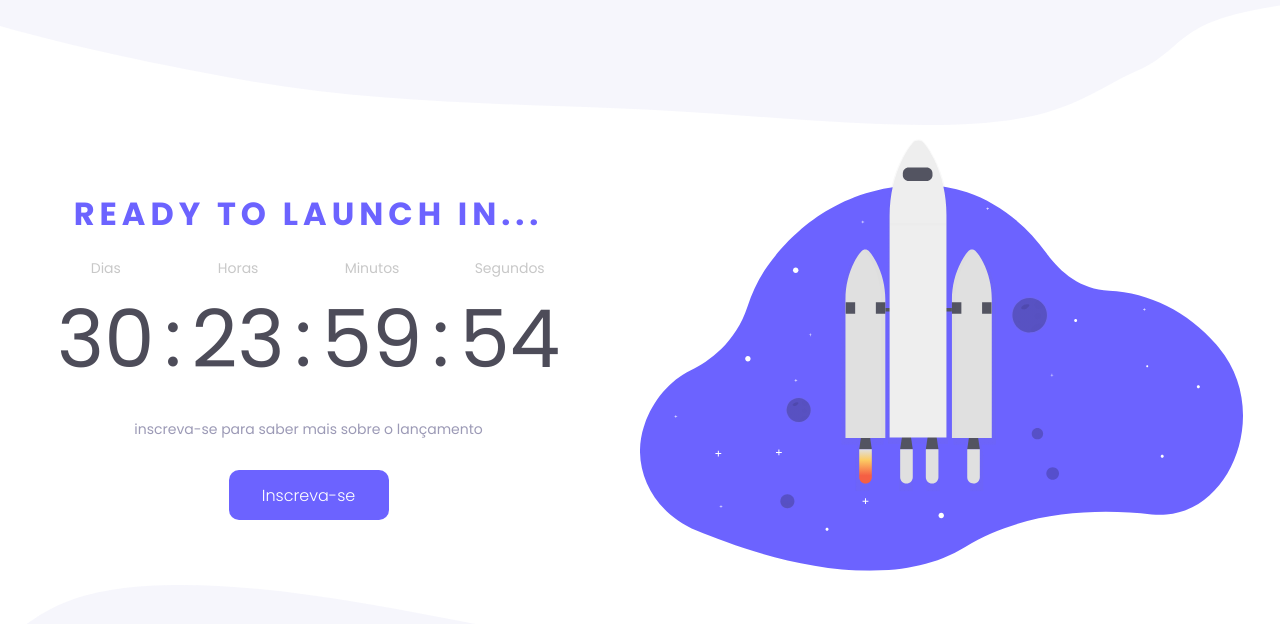
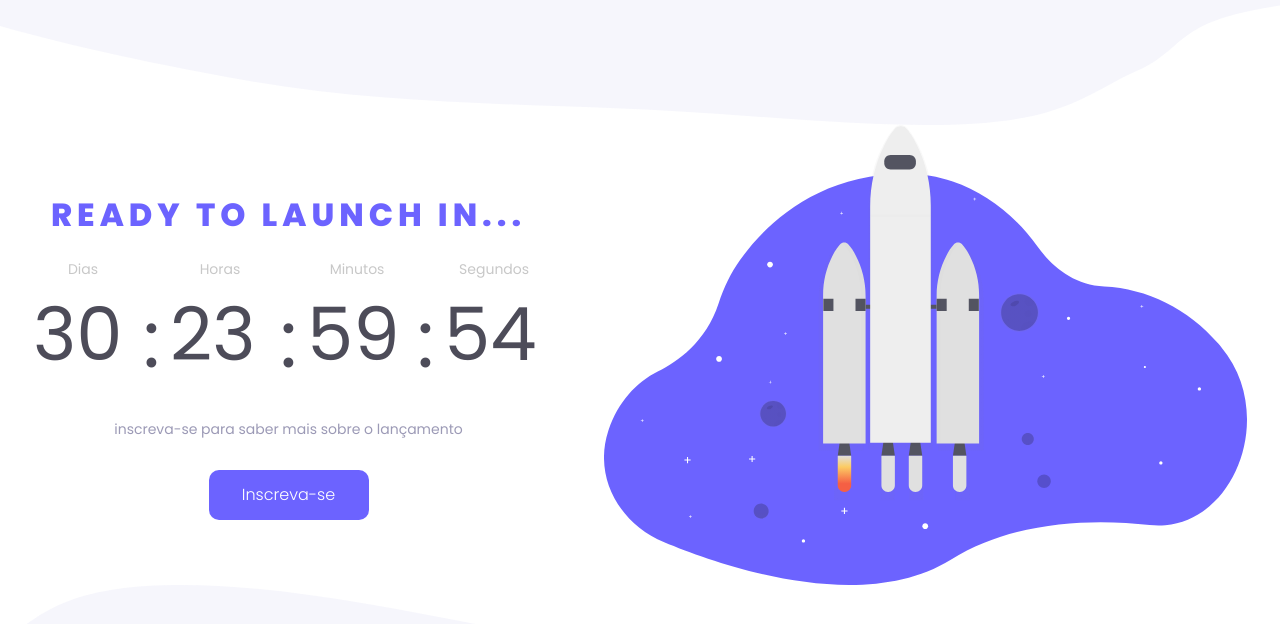
Before and after one commit to GabriellSSouza/desafio-countdown, a plain HTML site: page index.html in a window 1280 px wide. Drawn offline with Linux system fonts and the light colour scheme.

Commit message:
alterando alturas e margins do timer

```diff
--- a/style.css
+++ b/style.css
@@ -5,7 +5,7 @@ https://efficient-sloth-d85.notion.site/Desafio-Countdown-4572ce6f5c91469abe0171
 https://www.figma.com/file/LhfPag77j58PtWrVpORzOD/DD-%2F-Countdown-(Copy)?node-id=0-1&t=Q29VBVZbo68OHOeR-0
 */
 
-@import url('https://fonts.googleapis.com/css2?family=Poppins:wght@300;400;500;700&display=swap');
+@import url('https://fonts.googleapis.com/css2?family=Poppins:wght@300;400;500;700;800&display=swap');
 
 :root {
     --black: #4D4C59;
@@ -35,7 +35,7 @@ body {
 }
 
 .imagem {
-    width: 50%;
+    min-height: 315px;
     height: 100%;
 }
 
@@ -57,8 +57,8 @@ body {
 
 .timer h1{
     color: var(--purple);
-    /* font-size: 2.3em; */
-    font-weight: 700;
+    font-size: 2em;
+    font-weight: 800;
     text-transform: uppercase;
     letter-spacing: 5px;
 }
@@ -81,7 +81,8 @@ body {
 
 .dias,.horas,.minutos,.segundos {
     color: var(--black);
-    font-size: 5em;
+    font-size: 4.6em;
+    width: 100px;
 }
 
 .separador {
```
